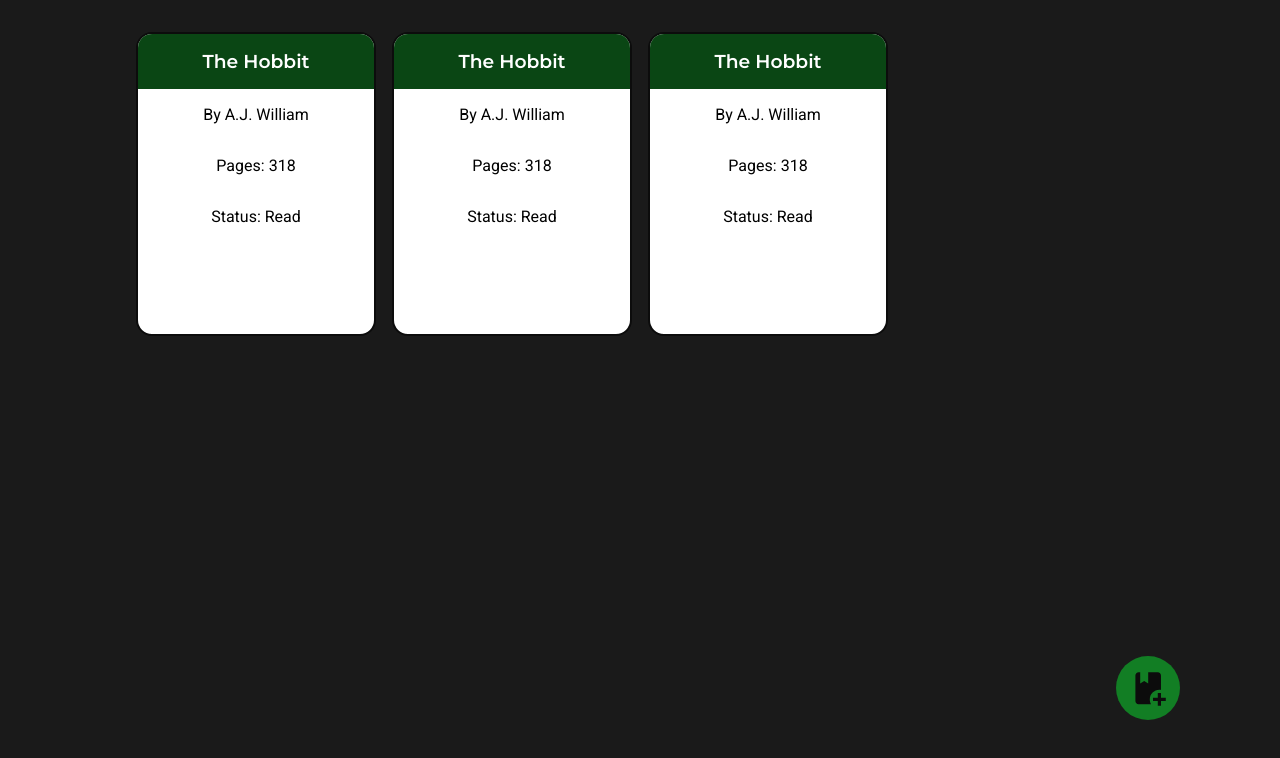
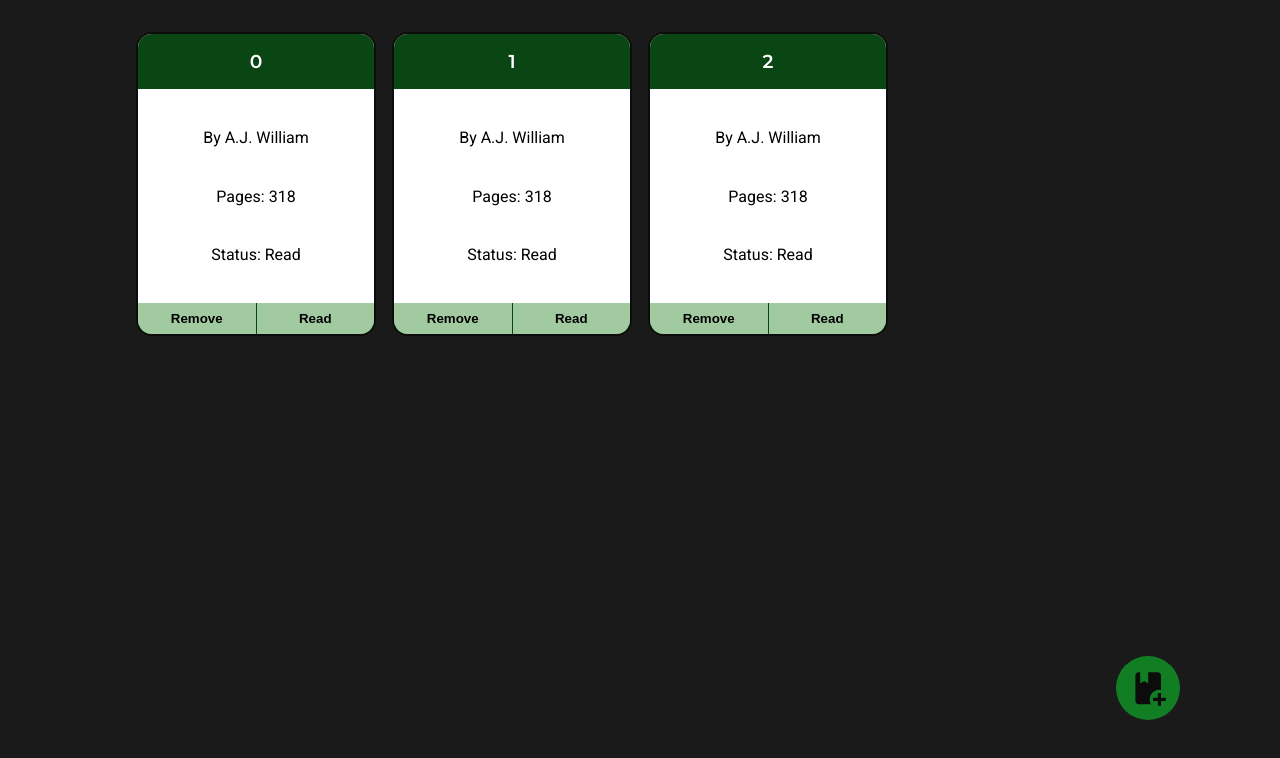
Before and after one commit to JosiasPires/library, a plain HTML site: page index.html in a window 1280 px wide. Drawn offline with Linux system fonts and the light colour scheme.

Commit message:
Add "remove" feature

```diff
--- a/app.js
+++ b/app.js
@@ -2,22 +2,25 @@ const body = document.body;
 
 const myLibrary = [
     {
-        title: 'The Hobbit',
+        index: 0,
+        title: '0',
         author: 'A.J. William',
         pages: 318,
-        read: true
+        read: true,
     },
     {
-        title: 'The Hobbit',
+        index: 1,
+        title: '1',
         author: 'A.J. William',
         pages: 318,
-        read: true
+        read: true,
     },
     {
-        title: 'The Hobbit',
+        index: 2,
+        title: '2',
         author: 'A.J. William',
         pages: 318,
-        read: true
+        read: true,
     }
 ];
 
@@ -26,6 +29,8 @@ function Book(title, author, pages, read) {
     this.author = author;
     this.pages = pages;
     this.read = read;
+    if (myLibrary.length === 0) this.index = 0;
+    else this.index = myLibrary[-1].index + 1;
     this.info = function() {
         let isRead = read ? 'read' : 'not read yet';
         return `${this.title} by ${this.author}, ${this.pages} pages, ${isRead}.`;
@@ -36,32 +41,62 @@ function addBookToLibrary(book) {
     myLibrary.push(book);
 }
 
-function removeBooks() {
-    let cards = document.querySelectorAll('.card');
-    for (let c of cards) {
-        c.remove();
+function updateIndexes() {
+    const cards = Array.from(document.querySelectorAll('.card'));
+    for (let i = 0; i < myLibrary.length; i++) {
+        myLibrary[i].index = 0;
+    }
+    for (let i = 0; i < myLibrary.length; i++) {
+        if (cards[i]) cards[i].setAttribute('data-index', i);
     }
 }
 
+function removeBooks(index) {
+    const cards = document.querySelectorAll('.card');
+    let dataIndex = typeof index == 'number' ? index : true;
+    for (let c of cards) {
+        // if (c) console.log(c.getAttribute('data-index'));
+        if (c && typeof dataIndex === 'boolean') c.remove();
+        else if (c && c.getAttribute('data-index') == dataIndex) c.remove();
+    }
+    updateIndexes();
+}
+
 function displayLibrary() {
-    removeBooks();
     for (let book of myLibrary) {
         let card = document.createElement("div");
+        card.classList.add("card");
+        card.setAttribute('data-index', book.index);
         let title = document.createElement("h3");
+        title.classList.add("title");
         let author = document.createElement("p");
         let pages = document.createElement("p");
         let read = document.createElement("p");
+        let actions = document.createElement("div");
+        actions.classList.add('actions');
+        let removeBtn = document.createElement("button");
+        removeBtn.classList.add('remove');
+        removeBtn.addEventListener('click', () => {
+            myLibrary.splice(book.index, 1);
+            removeBooks(book.index)
+        });
+        let readBtn = document.createElement("button");
+        readBtn.classList.add('changeRead');
         title.textContent = book.title;
         author.textContent = `By ${book.author}`;
         pages.textContent = `Pages: ${book.pages}`;
         read.textContent = book.read ? "Status: Read" : "Status: Not read yet";
-        card.classList.add("card");
-        title.classList.add("title");
+        removeBtn.textContent = 'Remove';
+        readBtn.textContent = 'Read';
         card.append(title);
         card.append(author);
         card.append(pages);
         card.append(read);
+        actions.append(removeBtn);
+        actions.append(readBtn);
+        card.append(actions);
         body.appendChild(card);
+
     }
 }
 
@@ -86,8 +121,11 @@ confirmBtn.addEventListener('click', (event) => {
         read
         );
     addBookToLibrary(book);
+    removeBooks();
     displayLibrary();
     dialog.close();
 })
 
+
+
 displayLibrary();
--- a/style.css
+++ b/style.css
@@ -47,10 +47,9 @@ body {
     height: 19rem;
     font-size: 1rem;
     text-align: center;
-}
-
-.card p {
-    padding: 1rem;
+    display: flex;
+    flex-direction: column;
+    justify-content: space-between;
 }
 
 .card .title {
@@ -59,3 +58,21 @@ body {
     color: white;
     font-family: 'Montserrat', sans-serif;
 }
+
+.actions {
+    background-color: rgb(10, 70, 20);
+    display: flex;
+    gap: 1px;
+}
+
+.card button {
+    flex: 1;
+    padding: 0.5rem;
+    border: none;
+    font-weight: bold;
+    background-color: rgb(162, 202, 161);
+}
+
+.card button:hover {
+    filter: brightness(0.8);
+}
```
Also changed, not shown: index.html (+10 -0 lines).
